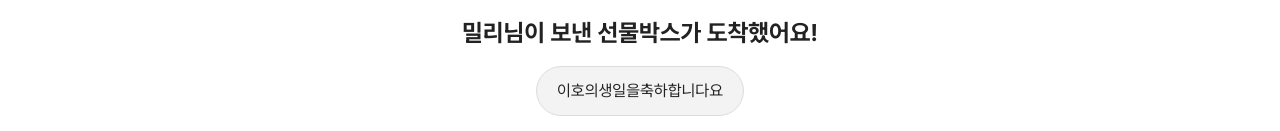
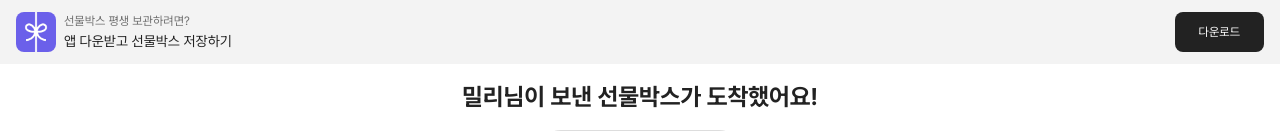
Before and after one commit to TeamDilly/Packy-Web, a Next.js app: page /box in a window 1280 px wide. Shown: the top 131 px of the page. Built offline with nearby package versions, Linux system fonts and the light colour scheme.

Commit message:
feat: 배너 추가

```diff
--- a/next.config.mjs
+++ b/next.config.mjs
@@ -1,4 +1,13 @@
 /** @type {import('next').NextConfig} */
-const nextConfig = {}
+const nextConfig = { images: {
+    remotePatterns: [
+      {
+        protocol: 'https',
+        hostname: 'packy-bucket.s3.ap-northeast-2.amazonaws.com',
+        port: '',
+        pathname: '/**',
+      },
+    ],
+  },}
 
 export default nextConfig
--- /dev/null
+++ b/src/app/box/banner.tsx
@@ -0,0 +1,25 @@
+import Image from 'next/image'
+import BoxButton from '@/components/ui/box-button'
+
+export default function Banner() {
+  return (
+    <div className='sticky flex justify-between bg-gray-100 px-4 py-3'>
+      <div className='flex space-x-2'>
+        <Image
+          className='rounded-lg'
+          src='/icons/Icon-marketing-1024x1024.webp'
+          alt='패키 앱 아이콘'
+          width={40}
+          height={40}
+        />
+        <div className='flex flex-col'>
+          <p className='font-b6 text-gray-700'>선물박스 평생 보관하려면?</p>
+          <p className='font-b4 text-gray-900'>앱 다운받고 선물박스 저장하기</p>
+        </div>
+      </div>
+      <BoxButton buttonType='rect' size='s' theme='dark' className='px-4'>
+        다운로드
+      </BoxButton>
+    </div>
+  )
+}
--- a/src/app/box/inside.tsx
+++ b/src/app/box/inside.tsx
@@ -1,5 +1,5 @@
 export default function BoxInside() {
   return (
-    <div className='container mx-auto box-border flex h-screen flex-col items-center justify-between px-[24px] py-[16px]'></div>
+    <div className='container mx-auto box-border flex h-dvh flex-col items-center justify-between px-[24px] py-[16px]'></div>
   )
 }
--- a/src/app/box/outside.tsx
+++ b/src/app/box/outside.tsx
@@ -6,7 +6,7 @@ type BoxOutsideProps = { sender: string; boxName: string; onOpenClick: MouseEven
 
 export default function BoxOutside({ sender, boxName, onOpenClick }: BoxOutsideProps) {
   return (
-    <div className='container mx-auto box-border flex h-screen flex-col items-center justify-between px-6 py-4'>
+    <div className='container mx-auto box-border flex h-[calc(100dvh-4rem)] flex-col items-center justify-between px-6 py-4'>
       <div className='container mx-auto my-auto flex flex-col items-center'>
         <h1 className='font-h1 break- inline text-balance break-keep text-center text-gray-900'>
           {sender}님이 보낸 선물박스가 도착했어요!
@@ -14,7 +14,7 @@ export default function BoxOutside({ sender, boxName, onOpenClick }: BoxOutsideP
         <div className='mt-4 rounded-full border border-gray-300 bg-gray-100 px-5 py-3 text-gray-900'>{boxName}</div>
         <div className='mt-10 flex w-3/5 justify-center'>
           <Image
-            src={`/img/box/Box_1.webp`}
+            src={`https://packy-bucket.s3.ap-northeast-2.amazonaws.com/admin/design/Box/Box_1%401x.png`}
             alt='선물박스'
             style={{
               width: '100%',
--- a/src/app/box/page.tsx
+++ b/src/app/box/page.tsx
@@ -2,6 +2,7 @@
 import { useState } from 'react'
 import BoxOutside from '@/app/box/outside'
 import BoxInside from '@/app/box/inside'
+import Banner from '@/app/box/banner'
 
 export default function Box() {
   const sender = '밀리'
@@ -12,9 +13,19 @@ export default function Box() {
     setOpened(true)
   }
 
-  if (opened) {
-    return <BoxInside />
-  } else {
-    return <BoxOutside sender={sender} boxName={boxName} onOpenClick={onOpenClick} />
-  }
+  return (
+    <>
+      {opened ? (
+        <>
+          <Banner />
+          <BoxInside />
+        </>
+      ) : (
+        <>
+          <Banner />
+          <BoxOutside sender={sender} boxName={boxName} onOpenClick={onOpenClick} />
+        </>
+      )}
+    </>
+  )
 }
```
Also changed, not shown: public/icons/Icon-marketing-1024x1024.webp (added).
